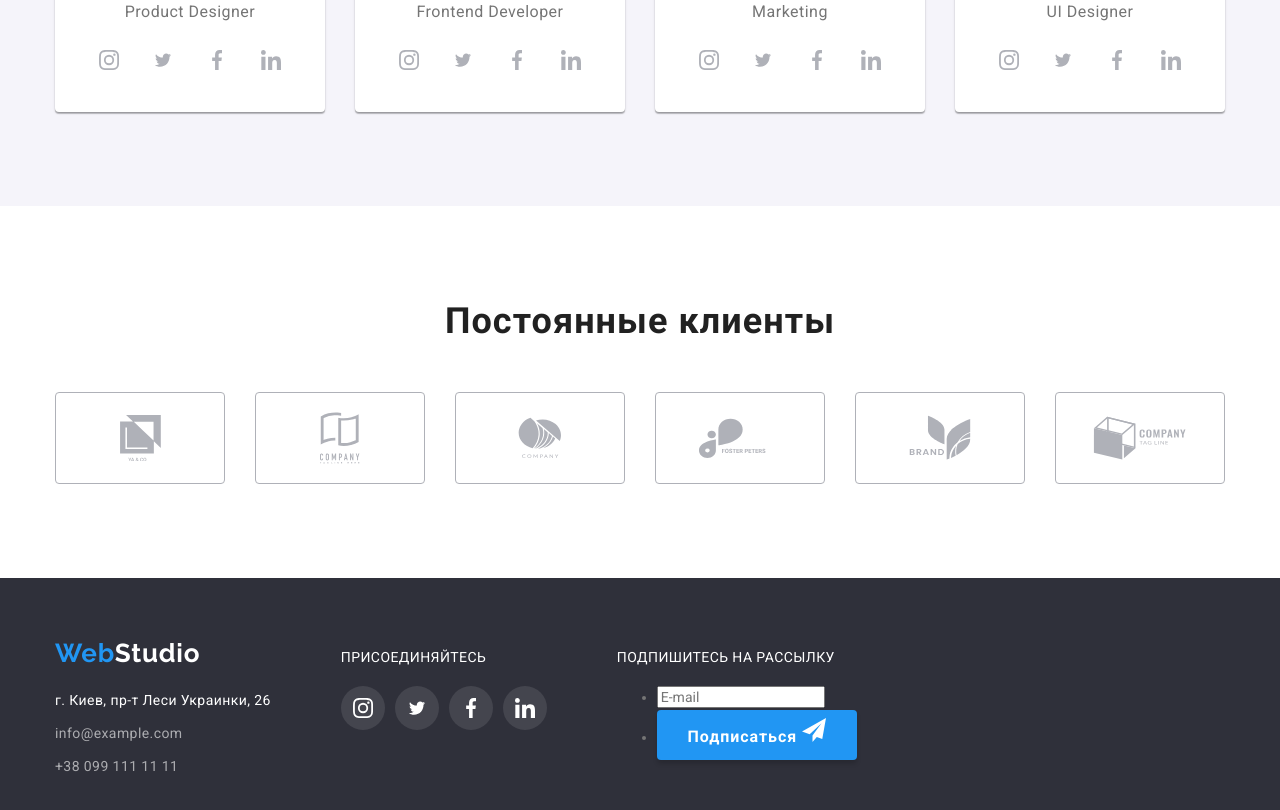
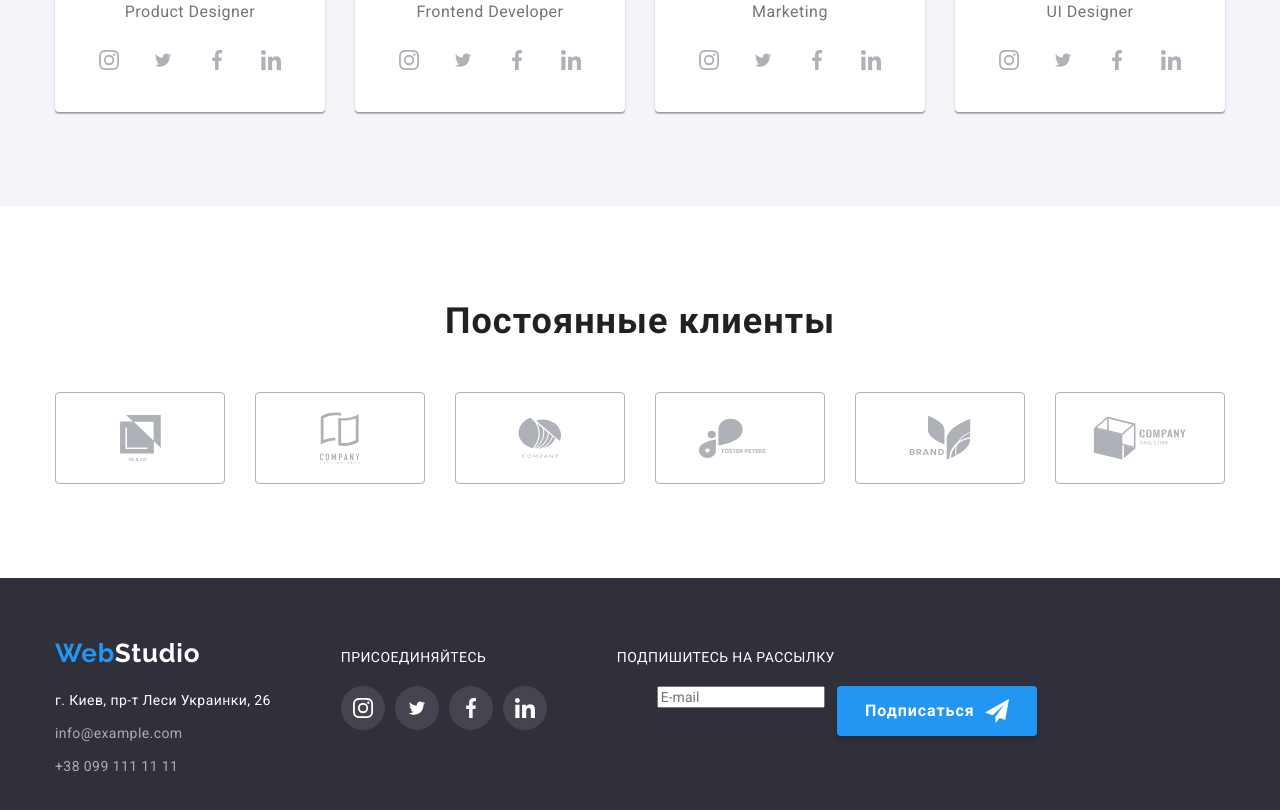
Before and after one commit to OleksiiWhite/goit-markup-hw-06, a plain HTML site: page index.html in a window 1280 px wide. Shown: the part 2111-2921 px from the top of the page. Drawn offline with nearby package versions, Linux system fonts and the light colour scheme.

Commit message:
форма футер флекс

```diff
--- a/css/styles.css
+++ b/css/styles.css
@@ -578,8 +578,9 @@ textarea {
   line-height: 1.89;
   letter-spacing: 0.06em;
 
-  /* display: flex;
-  align-items: center; */
+  display: flex;
+  align-items: center;
+  justify-content: center;
 
   display: block;
   min-width: 200px;
@@ -1020,16 +1021,15 @@ textarea {
 }
 
 .footer-button {
+  display: flex;
+  align-items: center;
+  justify-content: center;
+
   font-weight: 700;
   font-size: 16px;
   line-height: 1.89;
   letter-spacing: 0.06em;
 
-  display: flex;
-  align-items: center;
-  justify-content: center;
-
-  display: block;
   min-width: 200px;
   height: 50px;
 
@@ -1053,3 +1053,21 @@ textarea {
 .footer-button:focus {
   background-color: var(--secondary-accent-color);
 }
+
+.icon-footer {
+  fill: currentColor;
+
+  margin-left: 10px;
+}
+
+.footer-form {
+  display: flex;
+}
+
+.footer-list {
+  list-style: none;
+}
+
+.footer-list:not(last-child) {
+  margin-right: 12px;
+}
--- a/index.html
+++ b/index.html
@@ -74,7 +74,7 @@
         <div class="container">
           <h1 class="hero-title">ЭФФЕКТИВНОЕ РЕШЕНИЕ ДЛЯ ВАШЕГО БИЗНЕСА</h1>
           <!--Кнопка-->
-          <button type="button" class="button" data-modal-open>
+          <button type="button" class="button" arial-label="Закрыть модальное окно" data-modal-open>
             Заказать услугу
           </button>
         </div>
@@ -131,7 +131,7 @@
               >
             </label>
 
-            <button class="send-button" type="submit">Отправить</button>
+            <button class="send-button" type="submit" arial-label="Отправить">Отправить</button>
           </form>
         </div>
       </div>
@@ -610,18 +610,20 @@
         </div>
         <div>
           <p class="text-footer">Подпишитесь на рассылку</p>
-          <ul>
-            <li class="item">
+          <ul class="footer-form">
+            <li class="footer-list">
       <input type="email" name="mail-footer" class="mail-footer" placeholder="E-mail" />
                           </li>
-            <li class="item">
-              <button class="footer-button" type="submit">
-              <span>Подписаться</span>
-              <svg class="icon-contact" width="24" height="24">
+            <li class="footer-list">
+              <button class="footer-button" type="submit"  arial-label="Подписаться">
+
+                <span>Подписаться</span>
+              <svg class="icon-footer" width="24" height="24">
                           <use
                             href="./images/symbol-defs.svg#icon-fly"
                           ></use>
                         </svg>
+
                       </button>
                     </li>
           </ul>
```
